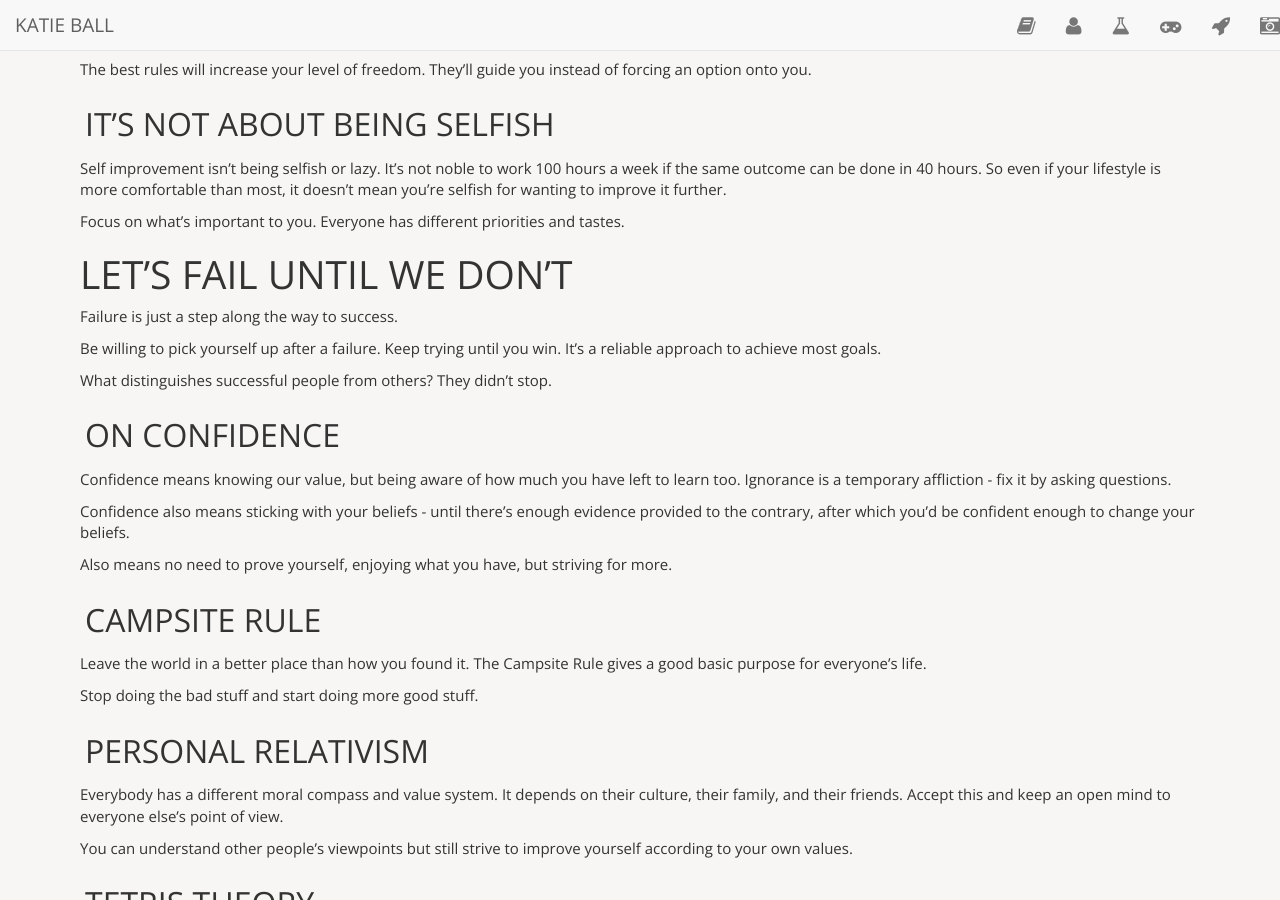
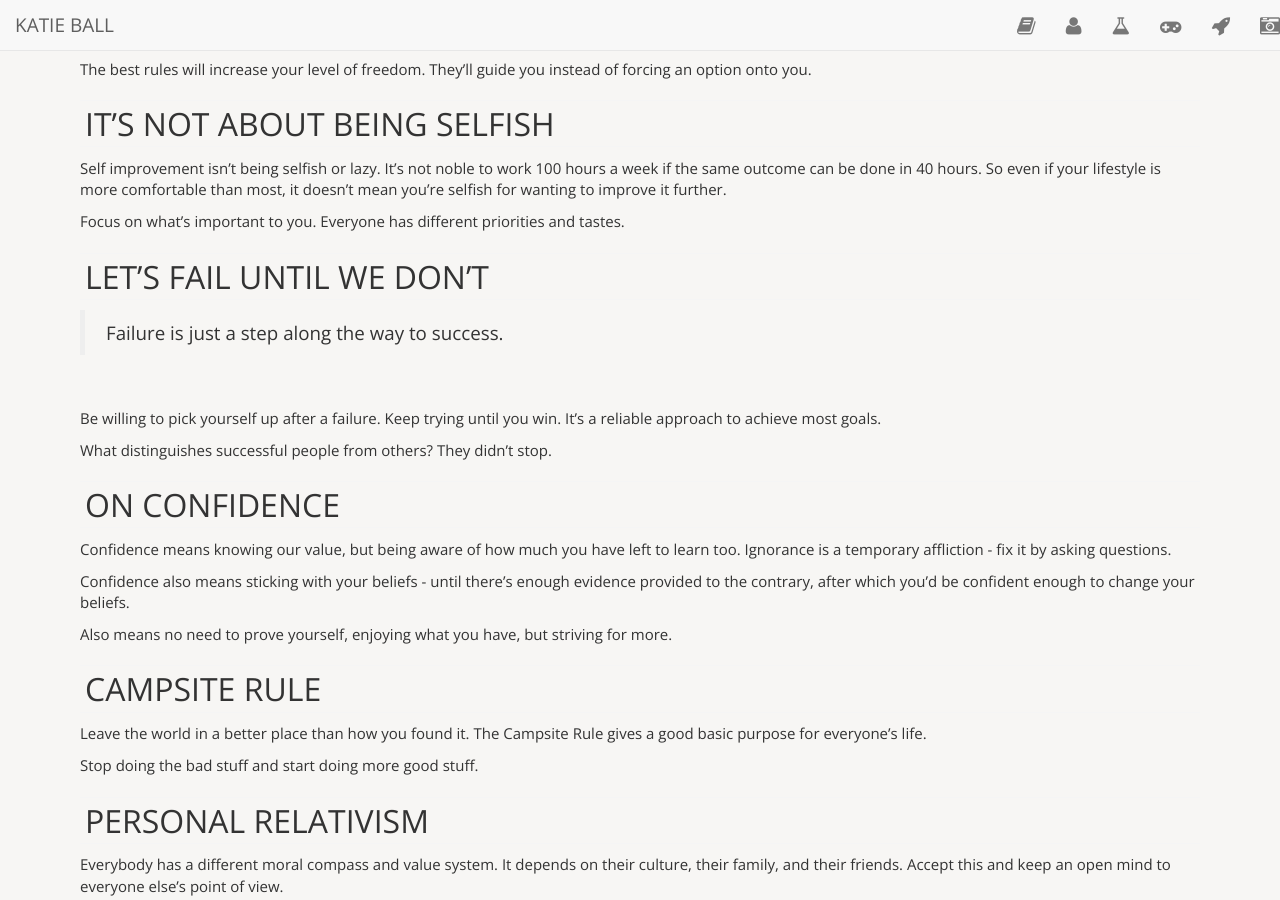
Before and after one commit to roachhd/roachhd.github.io, a Jekyll site: the page built from breathe/act-accordingly/index.md, in a window 1280 px wide and 900 px high, scrolled down 440 px. Built offline with Jekyll 4.4.1, drawn with Linux system fonts in a browser that asks for light colours; nearby versions of some CDN libraries; comment, search, counter and statistics services are not loaded.

Commit message:
Update index.md

```diff
--- a/breathe/act-accordingly/index.md
+++ b/breathe/act-accordingly/index.md
@@ -29,9 +29,11 @@ mean you're selfish for wanting to improve it further.
 
 Focus on what's important to you. Everyone has different priorities and tastes.
 
-# Let's Fail Until We Don't
+## Let's Fail Until We Don't
 
-Failure is just a step along the way to success.
+>Failure is just a step along the way to success.
+
+&nbsp;
 
 Be willing to pick yourself up after a failure. Keep trying until you win. It's a reliable approach
 to achieve most goals.
```
